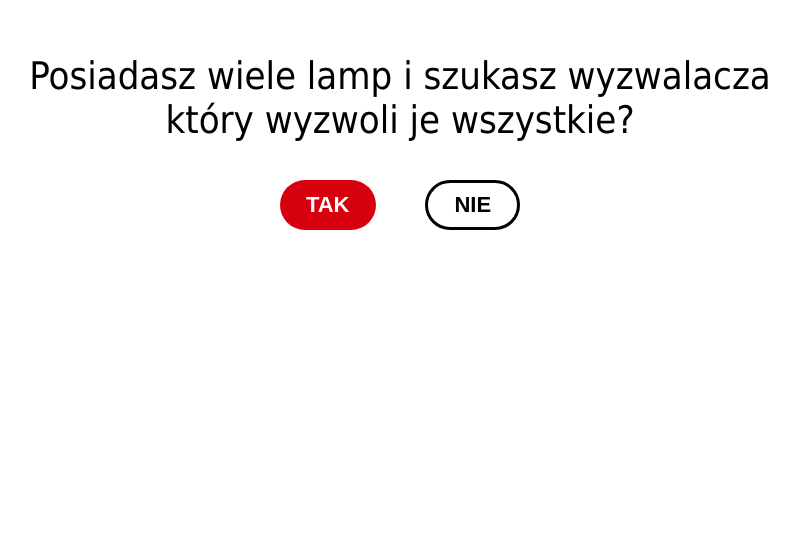
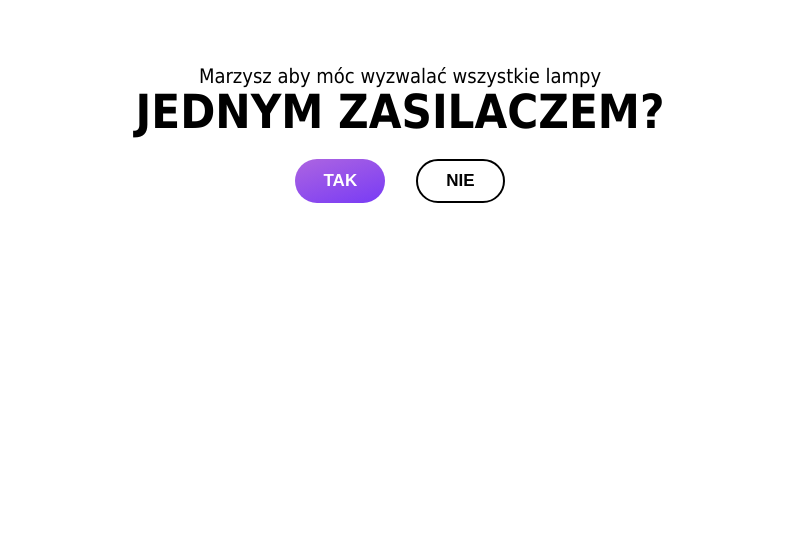
Before and after one commit to Jakub-Piskorz/Cactus-V6-II, a plain HTML site: page index.html in a window 1280 px wide. Shown: the part 257-800 px from the top of the page, without its empty margins (240-1039 px from the left). Drawn offline with Linux system fonts and the light colour scheme.

Commit message:
project update (error to fix)

```diff
--- a/custom-scripts.js
+++ b/custom-scripts.js
@@ -0,0 +1,6 @@
+    const slide = n => {
+        document.body.style.marginTop = `-${n*100}vh`;
+    }
+
+    document.querySelector("#btn-purple").addEventListener("click", slide(1));
+    document.querySelector("#btn-red").addEventListener("click", slide(0));
--- a/index.html
+++ b/index.html
@@ -13,14 +13,20 @@
     <nav></nav>
 
     <section class="section zero">
-        <p style="font-size: 20px;">Marzysz aby wyzwalać wszystkie swoje lampy</p>
-        <div style="display: flex; justify-content: space-around; width: 290px; margin-bottom: 5vh;"><button id="btn-red">TAK</button><button id="btn">NIE</button></div>
+        <p style="font-size: 20px;">Marzysz aby móc wyzwalać wszystkie lampy</p>
+        <p style="font-weight: bolder; line-height: 0; margin-top: 4px;" class="big-font">JEDNYM ZASILACZEM?</p>
+        <div style="display: flex; justify-content: space-around; width: 240px; margin-bottom: 5vh;">
+            <button id="btn-purple">TAK</button>
+            <button id="btn">NIE</button>
+        </div>
     </section>
 
     <section class="section one">
         <p style="font-size: 38px;">Posiadasz wiele lamp i szukasz wyzwalacza<br>który wyzwoli je wszystkie?</p>
-        <div style="display: flex; justify-content: space-around; width: 290px; margin-bottom: 5vh;"><button id="btn-red">TAK</button><button id="btn">NIE</button></div>
+        <div style="display: flex; justify-content: space-around; width: 290px; margin-bottom: 5vh;">
+            <button id="btn-red">TAK</button><button id="btn">NIE</button></div>
     </section>
+    <script src="/custom-scripts.js"></script>
 </body>
 
 </html>
--- a/style.css
+++ b/style.css
@@ -1,10 +1,9 @@
 body {
     margin: 0;
     box-sizing: border-box;
-    width: 100vw;
     height: 100vh;
     background-color: white;
-    overflow: hidden;
+    overflow: scroll;
     font-family: Tahoma;
 }
 
@@ -24,29 +23,39 @@ nav {
     justify-content: center;
     text-align: center;
     align-items: center;
-    height: 100%;
-    width: 100%;
+    height: 100vh;
+    width: 100vw;
+    transform: ease-out 1s;
 }
 
-.zero {
-    display: none;
-}
+.zero {}
 
 #btn {
-    padding: 9px 26px;
-    border: solid black 3px;
+    padding: 10px 28px;
+    border: solid black 2px;
     border-radius: 40px;
     background-color: white;
-    font-size: 22px;
+    font-size: 17px;
     font-weight: bold;
 }
 
+#btn-purple {
+    padding: 10px 28px;
+    border-radius: 40px;
+    background: rgb(120, 59, 245);
+    background: linear-gradient(342deg, rgba(120, 59, 245, 1) 0%, rgba(173, 101, 225, 1) 100%);
+    color: white;
+    font-size: 17px;
+    font-weight: bold;
+    border: 0px;
+}
+
 #btn-red {
-    padding: 9px 26px;
+    padding: 10px 28px;
     border-radius: 40px;
     background-color: #d7000f;
     color: white;
-    font-size: 22px;
+    font-size: 17px;
     font-weight: bold;
     border: 0px;
 }
@@ -61,3 +70,13 @@ nav {
     background-size: cover;
     background-blend-mode: darken;
 }
+
+.big-font {
+    font-size: 47px;
+}
+
+@media screen and (max-width: 700px) {
+    .big-font {
+        font-size: 30px;
+    }
+}
```
Also changed, not shown: test.html (deleted, +0 -35 lines).
